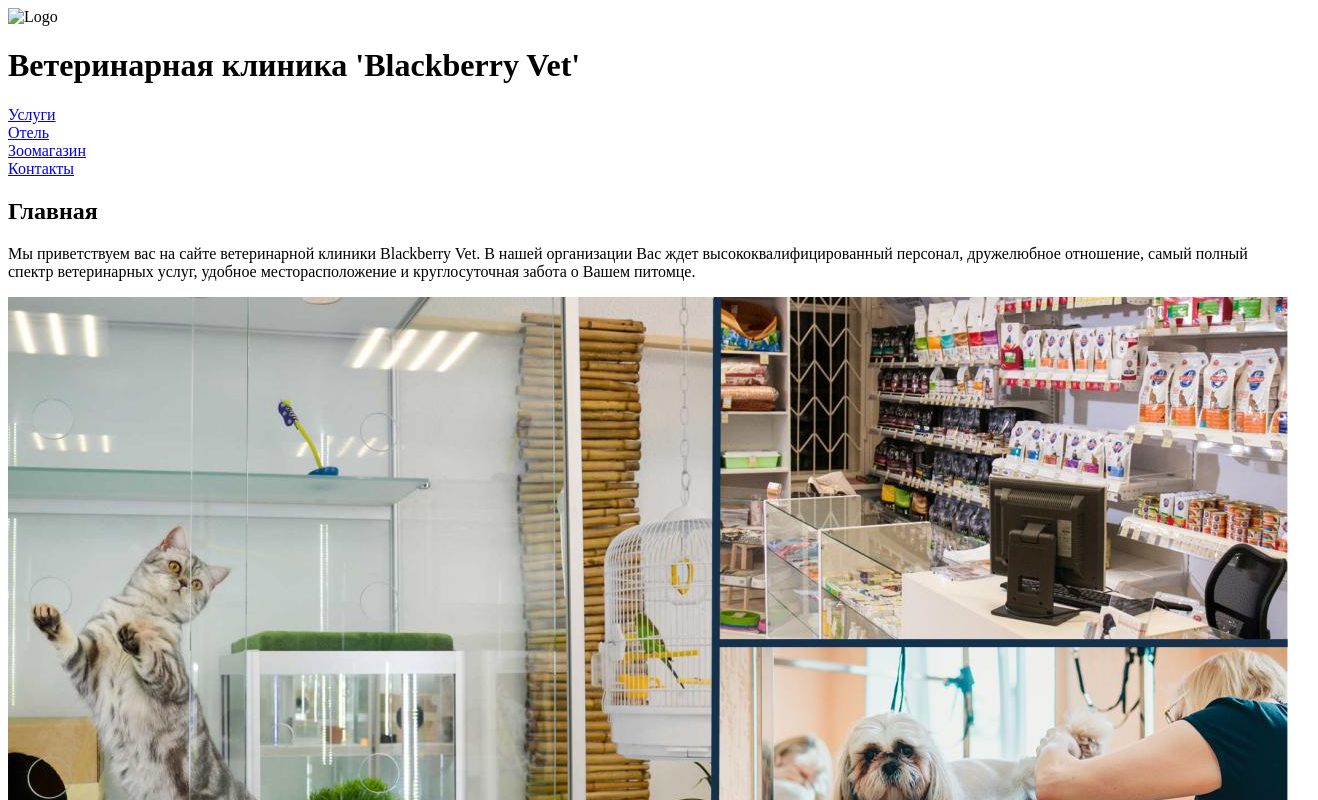
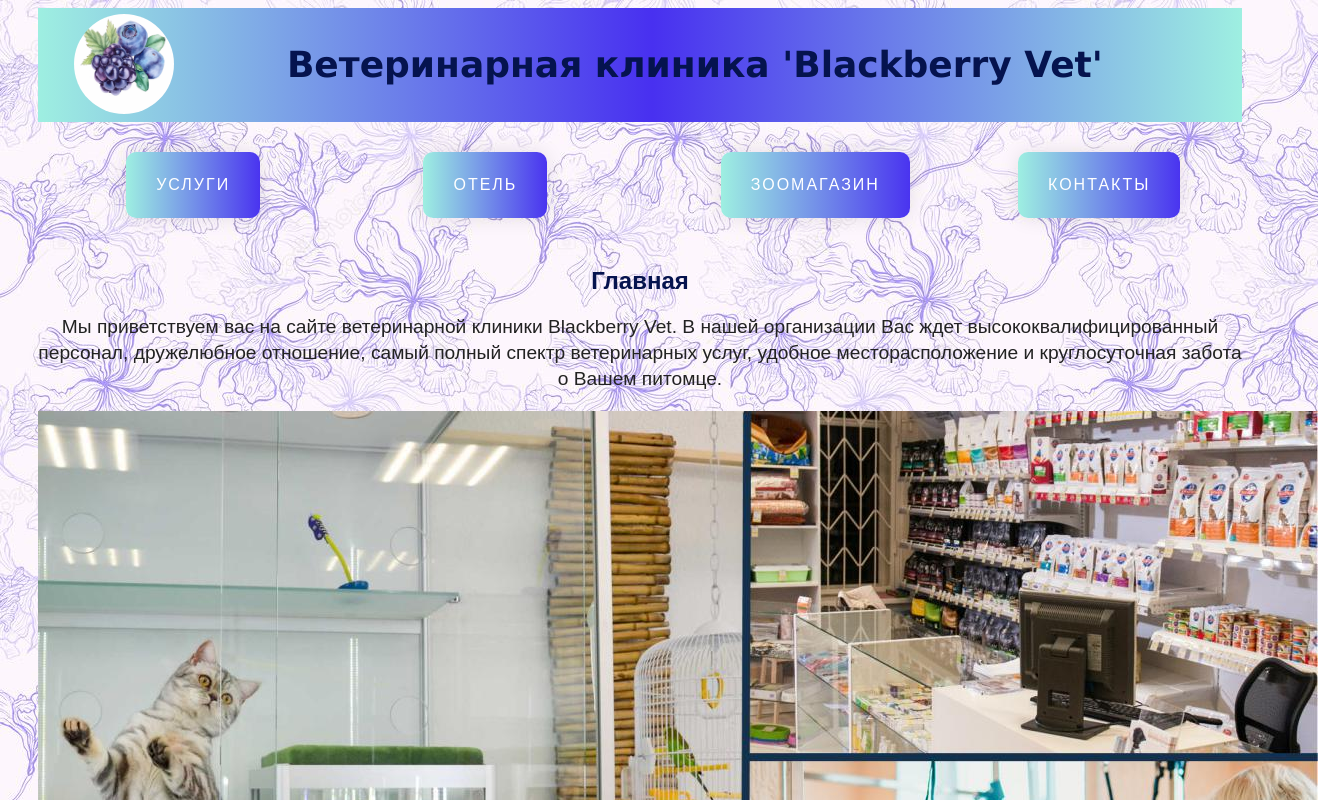
Before and after one commit to ibura001/dynamic_site, a website: page public/main_blackberry.html in a window 1280 px wide. Shown: the top 800 px of the page, 1318 px wide, since content can reach past the window. Drawn offline with Linux system fonts and the light colour scheme; the site is published under a folder, as on GitHub Pages, so addresses that start at the root find nothing.

Commit message:
fr commit 8

```diff
--- a/public/main_blackberry.html
+++ b/public/main_blackberry.html
@@ -4,19 +4,19 @@
   <head>
     <meta charset="utf-8">
     <title>Blackberry Vet</title>
-    <link rel="stylesheet" href="/style_blackberry.css">
+    <link rel="stylesheet" href="style_blackberry.css">
   </head>
 
   <body>
 
     <header>
-      <img class="column-header logo" src="/berry.png" width="100" height="100" alt="Logo">
+      <img class="column-header logo" src="berry.png" width="100" height="100" alt="Logo">
       <h1 class="page-title column-header">Ветеринарная клиника 'Blackberry Vet'</h1>
     </header>
 
     <main>
         <div class="column grad">
-            <a  href="public/page_1_blackberry.html">Услуги</a>
+            <a  href="page_1_blackberry.html">Услуги</a>
           </div>
           <div class="column grad">
             <a  href="page_2_blackberry.html">Отель</a>
```
